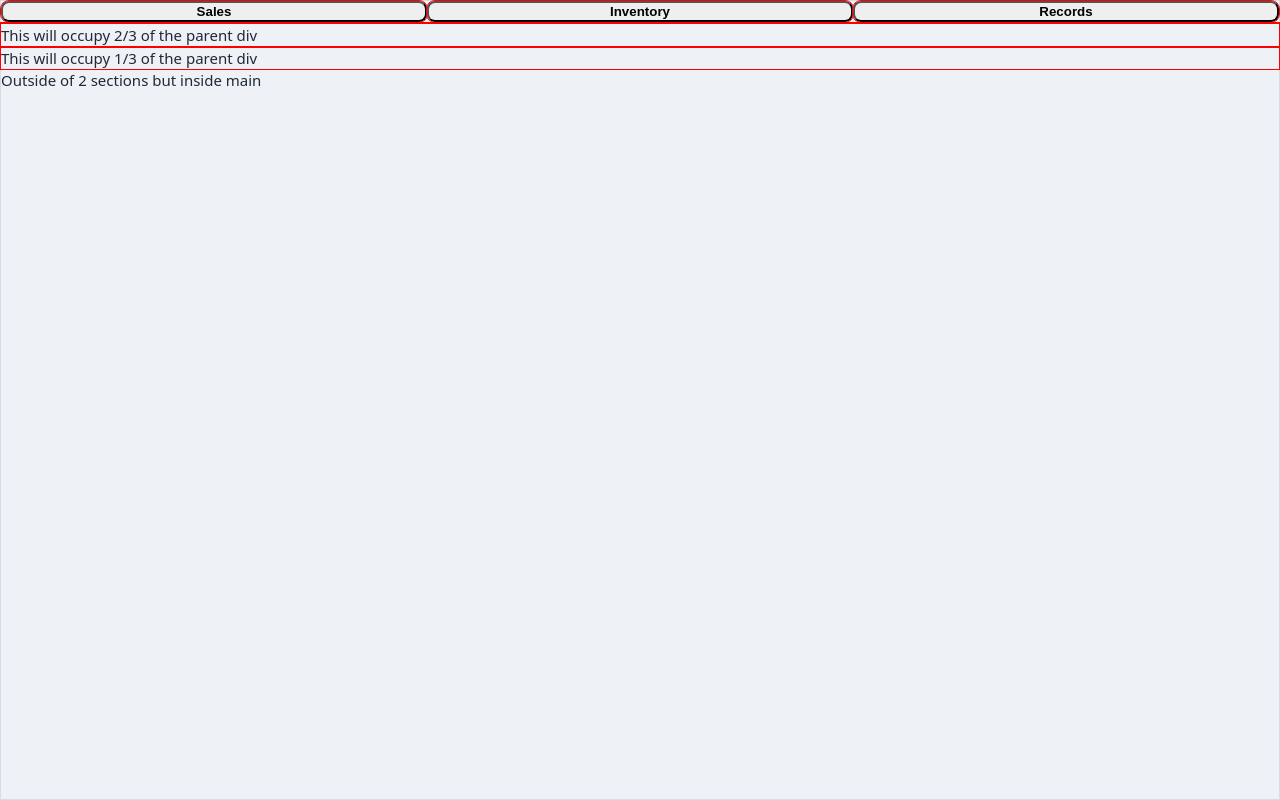
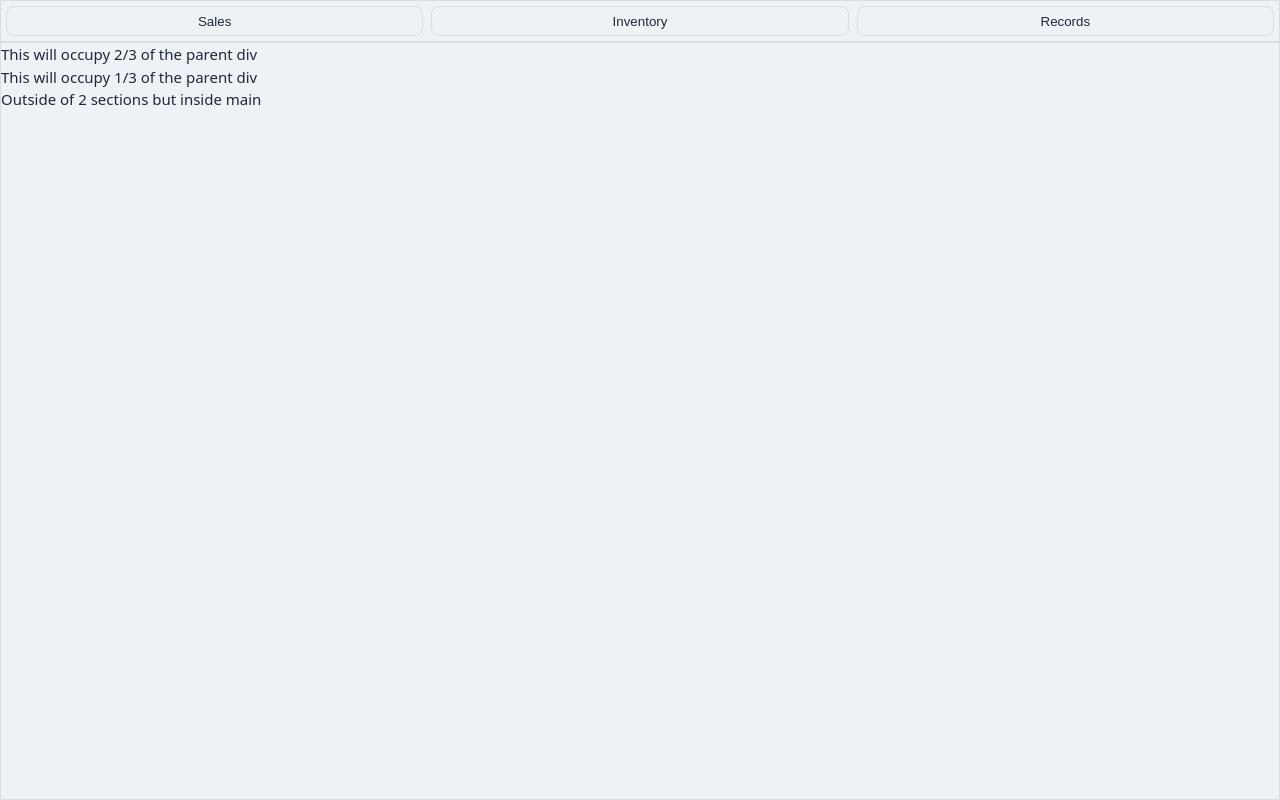
Before and after one commit to kentvillamora-dev/mini-store-pos-learning, a React (Vite) app: page / in a window 1280 px wide. Built offline with nearby package versions, Linux system fonts and the light colour scheme.

Commit message:
Applied padding design to nav buttons

```diff
--- a/src/index.css
+++ b/src/index.css
@@ -39,13 +39,20 @@ body {
 nav {
   display: flex;
   flex-direction: row;
+  gap: 8px;
+  padding: 5px 5px;
   background: var(--color-background);
   border: 1px solid var(--color-border);
 }
 
 nav button {
   flex: 1;
+  min-height: 30px;
+
+  border: 1px solid var(--color-border);
   border-radius: 8px;
+  background: transparent;
+  color: var(--color-text)
   font-weight: 700;
 }
 
@@ -55,6 +62,8 @@ main {
   border: 1px solid var(--color-border);
 }
 
+/*
 * {
   outline: 1px solid red;
 }
+*/
```
